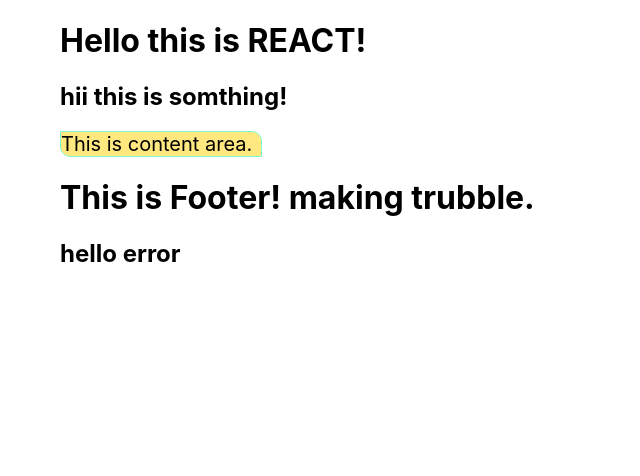
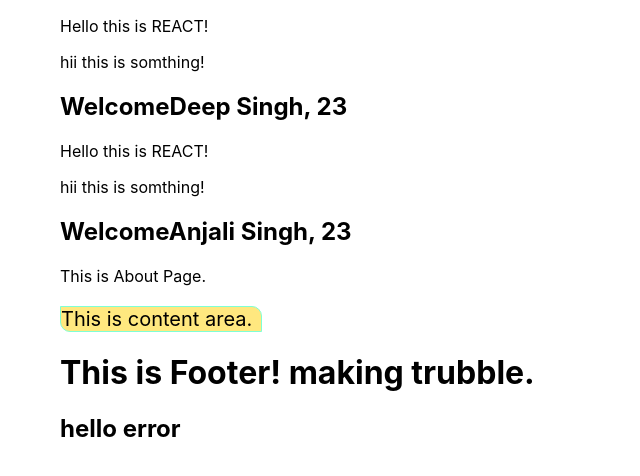
Before and after one commit to aartisingh2020aru-ui/React, a React (Create React App) app: page / in a window 1280 px wide. Shown: the top 476 px of the page, without its empty margins (0-640 px from the left). Built offline with nearby package versions, Linux system fonts and the light colour scheme; the HTML template or start-up script is replaced by a standard one.

Commit message:
second class

```diff
--- a/src/App.js
+++ b/src/App.js
@@ -3,6 +3,7 @@
 import Header from './Components/Header';
 import Footer from './Components/Footer';
 import Home from './Pages/Home';
+import About from './Pages/About';
 
 
 function App() {
@@ -10,7 +11,9 @@
 
     <>
 
-    <Header />
+    <Header Name="Deep Singh" Age="23" />
+    <Header Name="Anjali Singh" Age="23" />
+    <About />
     <Home />
     <Footer />
 
--- a/src/Components/Header.js
+++ b/src/Components/Header.js
@@ -1,10 +1,11 @@
 import React from "react";
 
-function Header(){
+function Header(props){
     return(
         <>
-        <h1>Hello this is REACT!</h1>
-        <h2>hii this is somthing!</h2>
+        <p>Hello this is REACT!</p>
+        <p>hii this is somthing!</p>
+        <h2>Welcome{props.Name}, {props.Age}</h2>
         </>
 
     );
--- /dev/null
+++ b/src/Pages/About.js
@@ -0,0 +1,15 @@
+
+import React, {Component} from "react";
+
+
+class About extends Component{
+    render(){
+        return(
+            <>
+            <p>This is About Page.</p>
+            </>
+        );
+    }
+}
+
+export default About;
```
